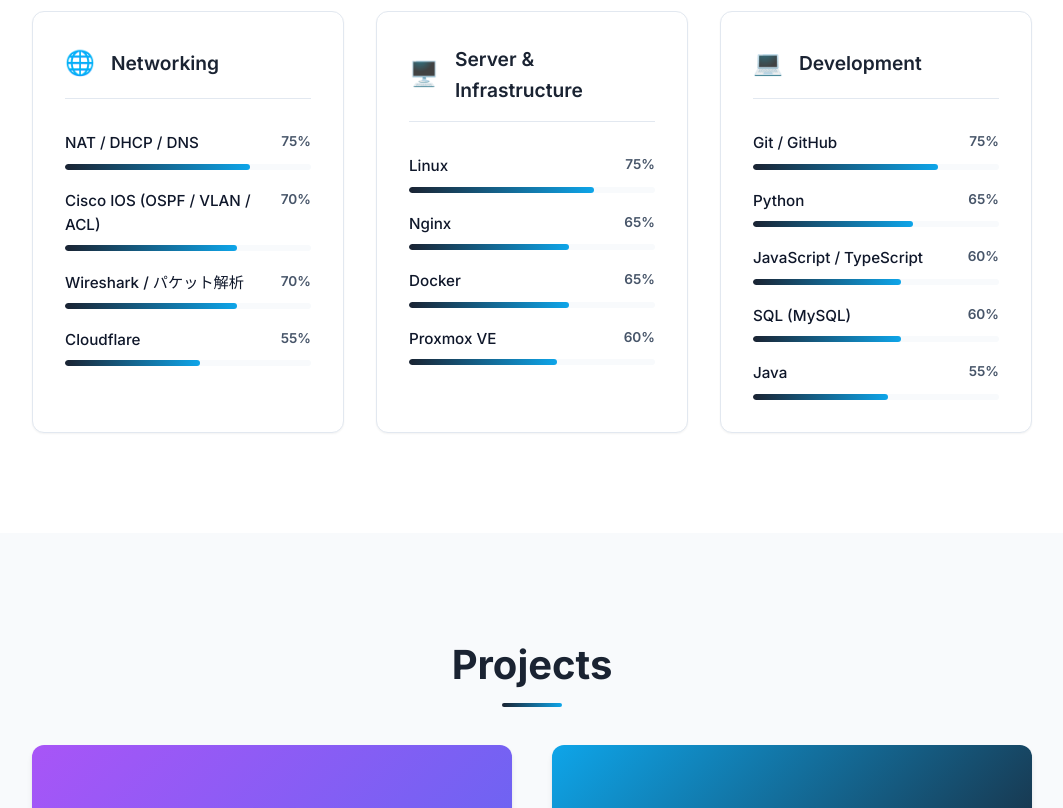
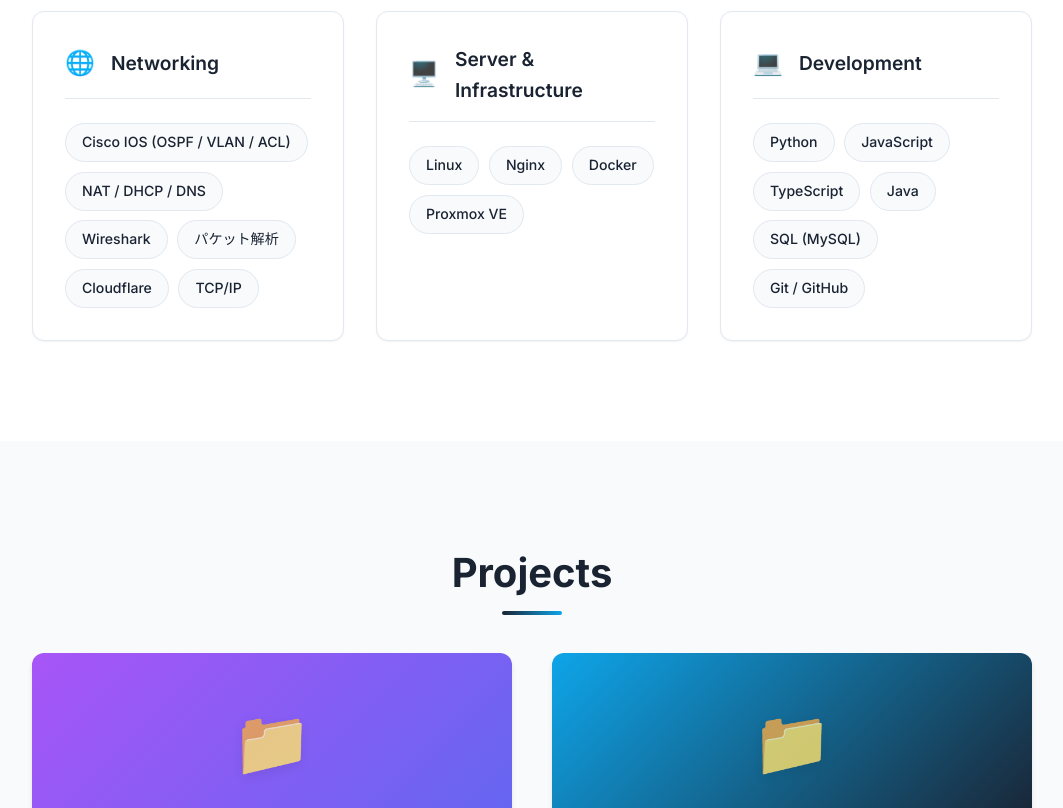
Before and after one commit to kt-suji/kt-suji.github.io, a Next.js app: page / in a window 1280 px wide. Shown: the part 1660-2468 px from the top of the page, without its empty margins (108-1171 px from the left). Built offline with nearby package versions, Linux system fonts and the light colour scheme.

Commit message:
Change skills to tech stack tag display

```diff
--- a/src/components/Skills.jsx
+++ b/src/components/Skills.jsx
@@ -5,31 +5,34 @@ const skillCategories = [
     title: 'Networking',
     icon: '🌐',
     skills: [
-      { name: 'NAT / DHCP / DNS', level: 75 },
-      { name: 'Cisco IOS (OSPF / VLAN / ACL)', level: 70 },
-      { name: 'Wireshark / パケット解析', level: 70 },
-      { name: 'Cloudflare', level: 55 },
+      'Cisco IOS (OSPF / VLAN / ACL)',
+      'NAT / DHCP / DNS',
+      'Wireshark',
+      'パケット解析',
+      'Cloudflare',
+      'TCP/IP',
     ]
   },
   {
     title: 'Server & Infrastructure',
     icon: '🖥️',
     skills: [
-      { name: 'Linux', level: 75 },
-      { name: 'Nginx', level: 65 },
-      { name: 'Docker', level: 65 },
-      { name: 'Proxmox VE', level: 60 },
+      'Linux',
+      'Nginx',
+      'Docker',
+      'Proxmox VE',
     ]
   },
   {
     title: 'Development',
     icon: '💻',
     skills: [
-      { name: 'Git / GitHub', level: 75 },
-      { name: 'Python', level: 65 },
-      { name: 'JavaScript / TypeScript', level: 60 },
-      { name: 'SQL (MySQL)', level: 60 },
-      { name: 'Java', level: 55 },
+      'Python',
+      'JavaScript',
+      'TypeScript',
+      'Java',
+      'SQL (MySQL)',
+      'Git / GitHub',
     ]
   }
 ];
@@ -48,20 +51,11 @@ export default function Skills() {
                 <h3>{category.title}</h3>
               </div>
 
-              <div className={styles.skillList}>
+              <div className={styles.tagList}>
                 {category.skills.map((skill, sIdx) => (
-                  <div key={sIdx} className={styles.skillItem}>
-                    <div className={styles.skillInfo}>
-                      <span className={styles.skillName}>{skill.name}</span>
-                      <span className={styles.skillLevel}>{skill.level}%</span>
-                    </div>
-                    <div className={styles.progressBar}>
-                      <div
-                        className={styles.progressFill}
-                        style={{ width: `${skill.level}%` }}
-                      ></div>
-                    </div>
-                  </div>
+                  <span key={sIdx} className={styles.tag}>
+                    {skill}
+                  </span>
                 ))}
               </div>
             </div>
--- a/src/components/Skills.module.css
+++ b/src/components/Skills.module.css
@@ -26,7 +26,7 @@
   display: flex;
   align-items: center;
   gap: 1rem;
-  margin-bottom: 2rem;
+  margin-bottom: 1.5rem;
   border-bottom: 1px solid var(--color-border);
   padding-bottom: 1rem;
 }
@@ -41,41 +41,28 @@
   font-weight: 600;
 }
 
-.skillList {
+.tagList {
   display: flex;
-  flex-direction: column;
-  gap: 1.2rem;
+  flex-wrap: wrap;
+  gap: 0.6rem;
 }
 
-.skillInfo {
-  display: flex;
-  justify-content: space-between;
-  margin-bottom: 0.5rem;
+.tag {
+  display: inline-block;
+  padding: 0.45rem 1rem;
+  font-size: 0.88rem;
+  font-weight: 500;
+  color: var(--color-primary);
+  background: var(--color-bg-alt);
+  border: 1px solid var(--color-border);
+  border-radius: 50px;
+  transition: background 0.2s ease, color 0.2s ease, transform 0.2s ease, box-shadow 0.2s ease;
+  cursor: default;
 }
 
-.skillName {
-  font-weight: 500;
-  color: var(--color-text-main);
-  font-size: 0.95rem;
+.tag:hover {
+  background: var(--color-primary);
+  color: #ffffff;
+  transform: translateY(-2px);
+  box-shadow: var(--shadow-md);
 }
-
-.skillLevel {
-  color: var(--color-text-muted);
-  font-size: 0.85rem;
-  font-weight: 600;
-}
-
-.progressBar {
-  width: 100%;
-  height: 6px;
-  background-color: var(--color-bg-alt);
-  border-radius: 3px;
-  overflow: hidden;
-}
-
-.progressFill {
-  height: 100%;
-  background: linear-gradient(90deg, var(--color-primary), var(--color-accent));
-  border-radius: 3px;
-  transition: width 1s ease-out;
-}
```
